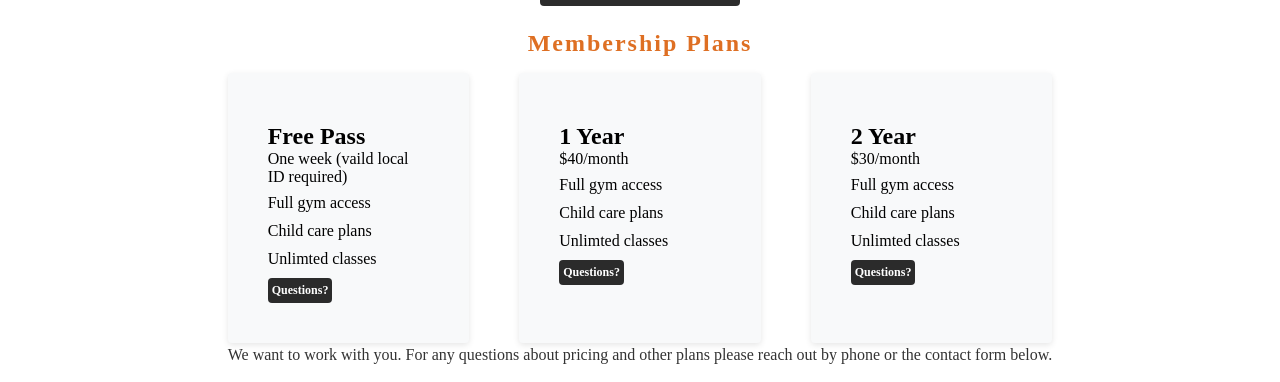
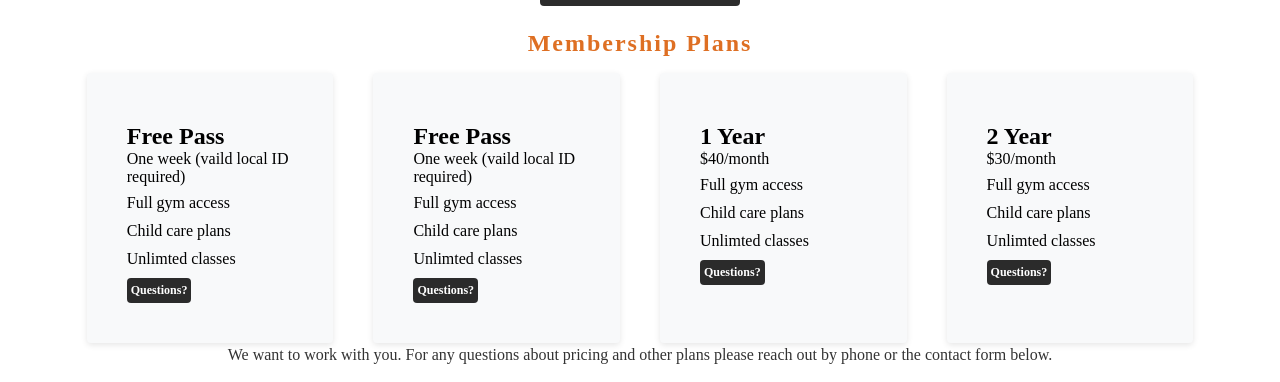
Before and after one commit to jcambria/gymwebpage, a React (Create React App) app: page / in a window 1280 px wide. Both pictures are taken after a click on the button "Membership Plans". Shown: the part 1744-2126 px from the top of the page. Built offline with nearby package versions, Linux system fonts and the light colour scheme.

Commit message:
added another pricing card

```diff
--- a/src/components/Trainers/Trainers.css
+++ b/src/components/Trainers/Trainers.css
@@ -21,8 +21,8 @@
     color: #333;
     font-weight: bold;
     font-size: 14px;
-    /* border: 2px solid #333; */
-    padding: 10px 10px;
+    border: 2px solid #333;
+    padding: 8px 10px;
     border-radius: 5px;
     transition: all 0.3s ease-in-out;
   }
@@ -31,7 +31,7 @@
     display: flex;
     justify-content: center;
     align-items: center;
-    height: 6vh;
+    height:5vh;
   }
 
 
--- a/src/components/Trainers/Trainers.jsx
+++ b/src/components/Trainers/Trainers.jsx
@@ -41,6 +41,13 @@ const Trainers = () => {
       bio: 'Travis is a certified NASM-CPT and CNC trainer with a background in competitive powerlifting, football, track, and tactical sports conditioning. He uses the TD wellness model, which employs a "C.O.M.P.A.S.S" approach to help individuals gain vitality and improve their health and longevity. Travis offers personalized and adaptable programs for high school athletes, rehabilitating adults, and anyone in between.',
       website: "https://www.facebook.com/TDW3LLNESS/",
     },
+    {
+      image: trav,
+      name: "Travis Dav",
+      bio: 'Travis is a certified NASM-CPT and CNC trainer with a background in competitive powerlifting, football, track, and tactical sports conditioning. He uses the TD wellness model, which employs a "C.O.M.P.A.S.S" approach to help individuals gain vitality and improve their health and longevity. Travis offers personalized and adaptable programs for high school athletes, rehabilitating adults, and anyone in between.',
+      website: "https://www.facebook.com/TDW3LLNESS/",
+    },
+
   ];
 
   return (
--- a/src/components/WhatWeOffer/PricingPlans.css
+++ b/src/components/WhatWeOffer/PricingPlans.css
@@ -65,7 +65,7 @@
 .pricingCardContainer {
   display: flex; /* Use flexbox for horizontal spacing */
   justify-content: space-between; /* Spread pricing cards evenly */
-  gap: 50px; /* Add horizontal spacing between pricing cards */
+  gap: 40px; /* Add horizontal spacing between pricing cards */
   margin-top: 16px; /* Add margin for separation from button */
 }
 
--- a/src/components/WhatWeOffer/PricingPlans.jsx
+++ b/src/components/WhatWeOffer/PricingPlans.jsx
@@ -30,11 +30,26 @@ const PricingComponent = () => {
                 <li>Full gym access</li>
                 <li>Child care plans</li>
                 <li>Unlimted classes</li>
-                {/* <li>Fitness Consultation</li> */}
               </ul>
               <a href="#here" className="findoutmore">
                 Questions?
               </a>
+
+
+            </div>
+            <div className="pricingCard">
+              <h3>Free Pass</h3>
+              <p>One week (vaild local ID required) </p>
+              <ul>
+                <li>Full gym access</li>
+                <li>Child care plans</li>
+                <li>Unlimted classes</li>
+              </ul>
+              <a href="#here" className="findoutmore">
+                Questions?
+              </a>
+
+
             </div>
             <div className="pricingCard">
               <h3>1 Year</h3>
@@ -43,7 +58,7 @@ const PricingComponent = () => {
                 <li>Full gym access</li>
                 <li>Child care plans</li>
                 <li>Unlimted classes</li>
-                {/* <li>Fitness Consultation</li> */}
+
               </ul>
               <a href="#here" className="findoutmore">
                 Questions?
```
